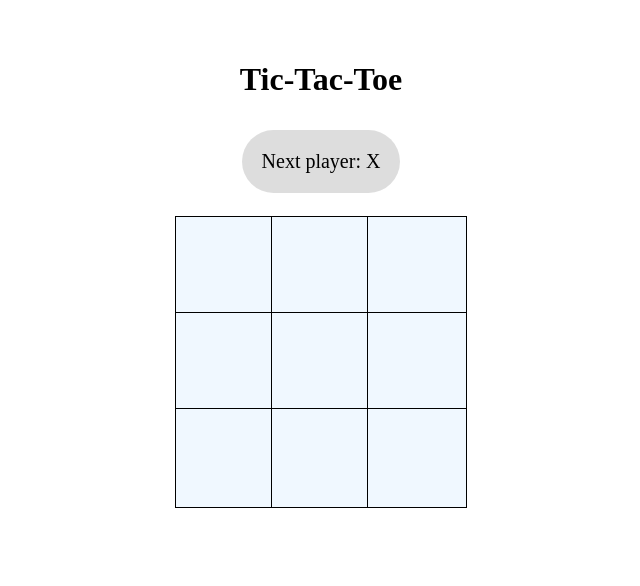
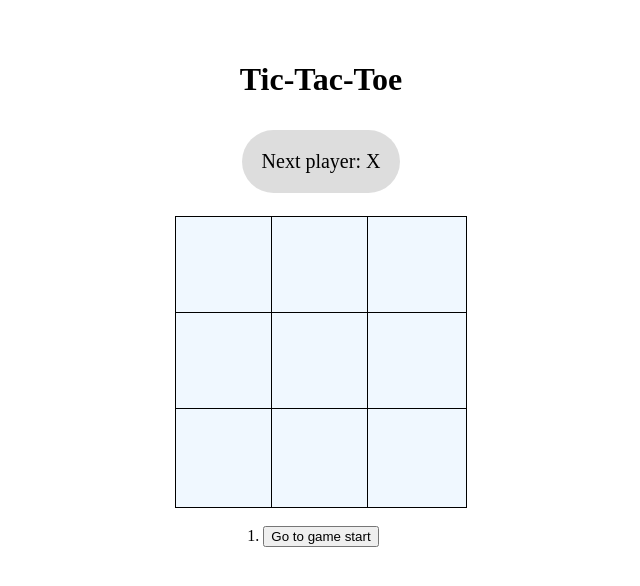
Before and after one commit to 3Sangeetha3/tic-tac-toe, a React (Vite) app: page / in a window 1280 px wide. Shown: the top 586 px of the page, without its empty margins (319-959 px from the left). Built offline with nearby package versions, Linux system fonts and the light colour scheme.

Commit message:
"Refactor Board component to receive props, add Game component to manage game state and history, and update App component to use Game component."

```diff
--- a/src/App.css
+++ b/src/App.css
@@ -47,3 +47,13 @@
     padding: 20px;
     margin-bottom: 25px;
 }
+
+li{
+    margin: 10px;
+}
+ol{
+    padding: 0;
+    margin: 10px;
+    display: inline-block;
+    justify-content: center;
+}
--- a/src/App.jsx
+++ b/src/App.jsx
@@ -19,11 +19,11 @@
 }
 
 //creating a component for board in tic-tac-toe game
-function Board() {
-  console.log(`Board rendered`)
-  const [squares, setSquares] = useState(Array(9).fill(null));
+function Board({xIsNext, squares, onPlay}) {
+  //console.log(`Board rendered`)
+  // const [squares, setSquares] = useState(Array(9).fill(null));
 
-  const [xIsNext, setXIsNext] = useState(true);
+  // const [xIsNext, setXIsNext] = useState(true);
 
   console.log('squares', squares)
 
@@ -44,8 +44,10 @@
       updatedSquares[i] = 'O';
     }
 
-    setXIsNext(!xIsNext);
-    setSquares(updatedSquares);
+    // setXIsNext(!xIsNext);
+    // setSquares(updatedSquares);
+
+    onPlay(updatedSquares);
   }
 
   const winner = calculateWinner(squares);
@@ -111,12 +113,58 @@
   return null;
 }
 
+function Game() {
+  const [xIsNext, setXIsNext] = useState(true);
+  const [history, setHistory] = useState([Array(9).fill(null)]);
+  const [currentMove, setCurrentMove] = useState(0);
+  const currentSquares = history[currentMove];
+
+  function handlePlay(updatedSquares) {
+    // setHistory([...history, updatedSquares]);
+    //console.log("history", history)
+    const nextHistory = [...history.slice(0, currentMove + 1), updatedSquares];
+    setHistory(nextHistory);
+    setCurrentMove(nextHistory.length - 1);
+    setXIsNext(!xIsNext);
+  }
+
+  function jumpTo(nextMove) {
+    setCurrentMove(nextMove);
+    setXIsNext(nextMove % 2 === 0);
+  }
+
+  const moves = history.map((squares, move) => {
+    let description;
+    if(move > 0) {
+      description = `Go to move #${move}`;
+    }else {
+      description = `Go to game start`;
+    }
+    return (
+      <li key={move}>
+        <button className="history-button" onClick={() => jumpTo(move)}>{description}</button>
+      </li>
+    );
+  });
+
+  return (
+    <div className="game">
+      <div className='game-board'>
+        <Board xIsNext={xIsNext} squares={currentSquares} onPlay={handlePlay}/>
+      </div>
+      <div className='game-info'>
+        <ol start="1">{moves}</ol>
+      </div>
+    </div>
+  )
+}
+
 function App() {
   //console.log('App rendered')
   return (
       <div>
         <h1>Tic-Tac-Toe</h1>
-        <Board />
+        <Game />
       </div>
   )
 }
```
